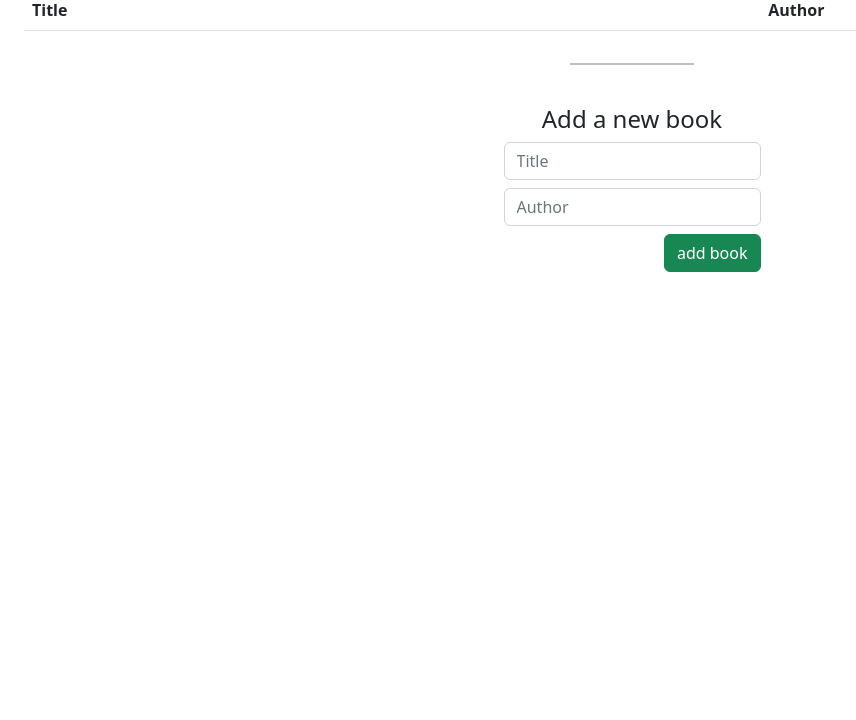
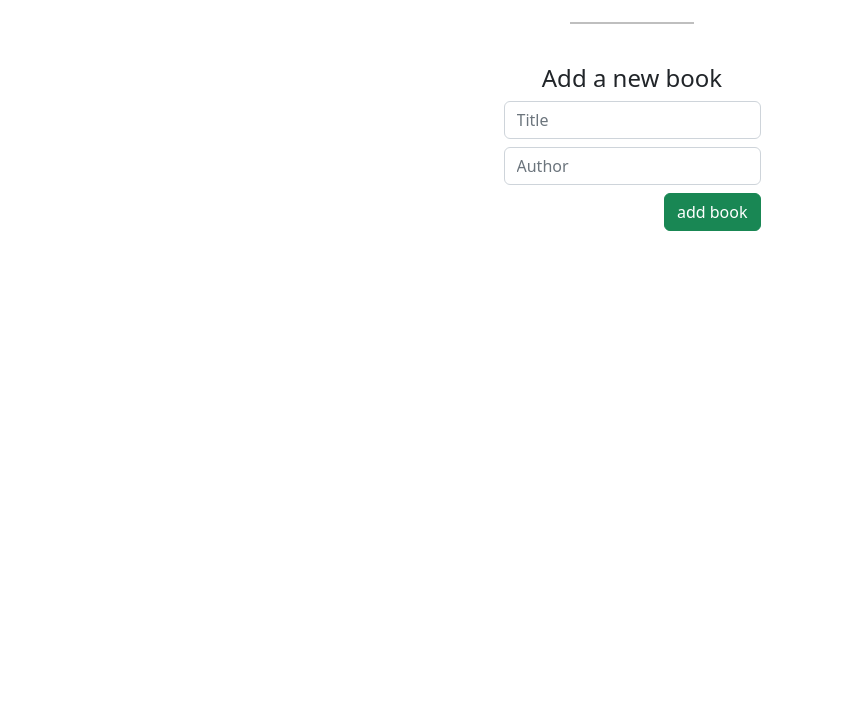
Before and after one commit to bernabasy/Awesome-books, a website: page index.html in a window 1280 px wide. Shown: the part 80-800 px from the top of the page, without its empty margins (8-864 px from the left). Drawn offline with nearby package versions, Linux system fonts and the light colour scheme.

Commit message:
Refactor html elements

```diff
--- a/index.html
+++ b/index.html
@@ -11,14 +11,14 @@
 </head>
 <body class="p-4">
     <h2 class="text-center mb-2">Awesome Books</h2>
-    <table class="table ms-3">
-        <thead>
+    <table class="table">
+        <!-- <thead class="thead">
            <tr>
-               <th>Title</th>
-               <th class="text-center">Author</th>
+               <th></th>
+               <th></th>
                <th></th>
            </tr>
-        </thead>
+        </thead> -->
         <tbody id="book-list"></tbody>
      </table>
      <hr>
```
